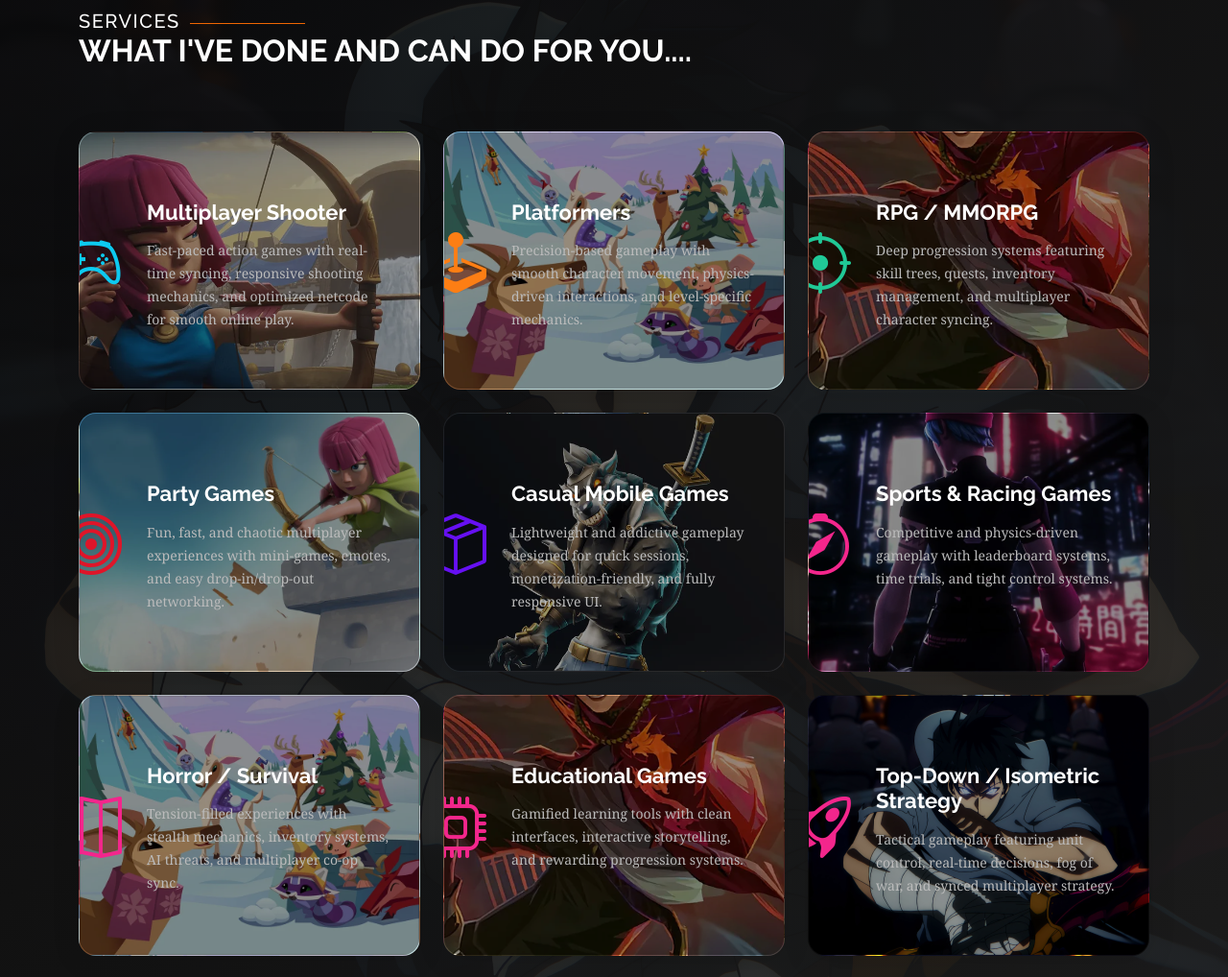
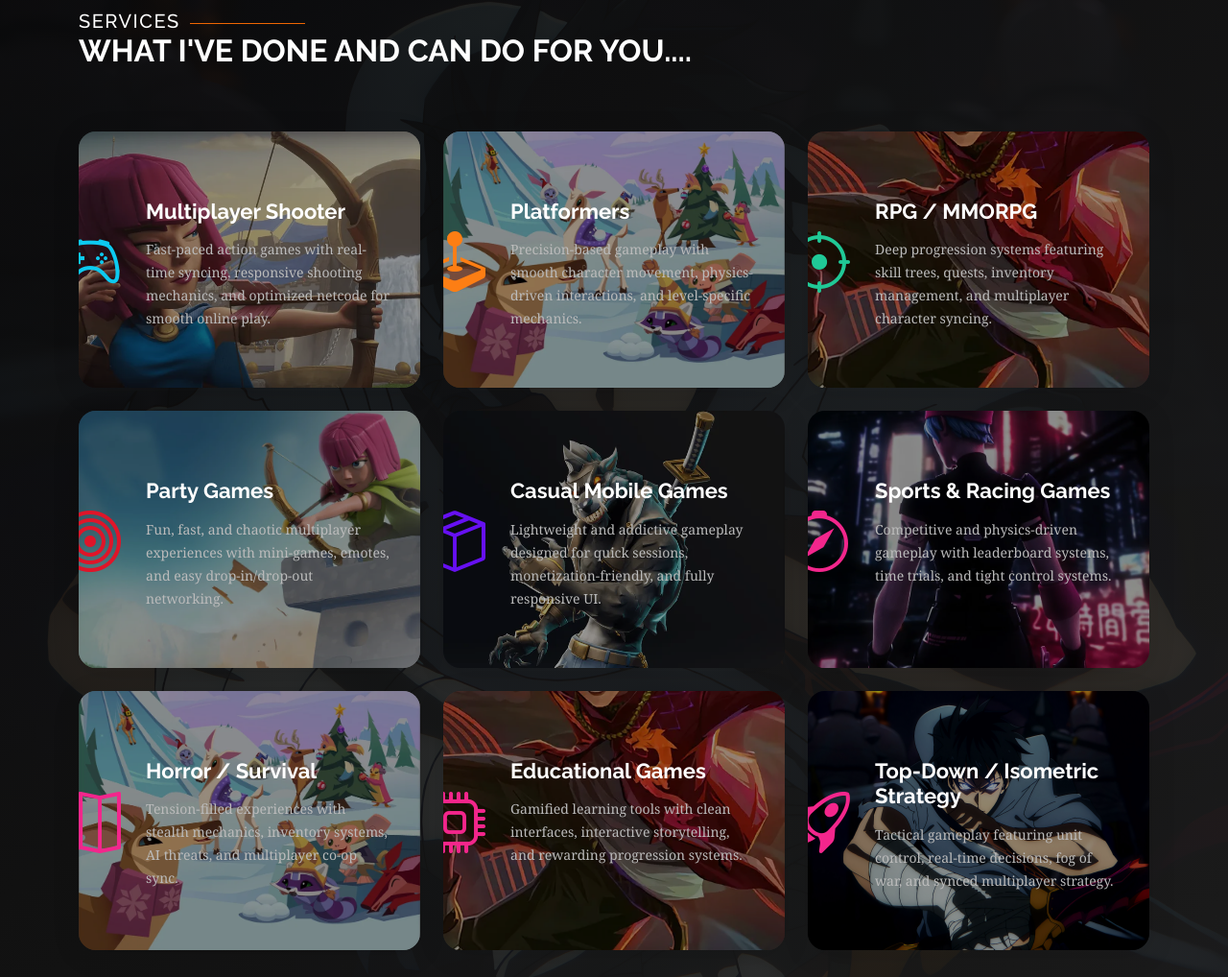
Before and after one commit to itsAshhal/itsAshhal.github.io, a plain HTML site: page index.html in a window 1280 px wide. Shown: the part 860-1878 px from the top of the page at 96% size. Drawn offline with nearby package versions, Linux system fonts and the light colour scheme; files whose address does not match are found by name.

Commit message:
Portfolio
Updated

```diff
--- a/assets/css/custom.css
+++ b/assets/css/custom.css
@@ -21,10 +21,20 @@
 /* custom cards */
 
 .card-1 {
-    background-image: url('../img/Card-Backgrounds/archer-with-a-bow-clash-of-clans-5lnl2yy85gm5n6gd.jpg ');
+    background-image: url('../img/Card-Backgrounds/archer-with-a-bow-clash-of-clans-5lnl2yy85gm5n6gd.jpg');
     /* Unique image */
     background-size: cover;
     background-position: center;
+
+    margin: 0;
+    padding: -1;
+    border: none;
+    background-size: cover;
+    background-position: center;
+
+    box-sizing: border-box;
+    background-repeat: no-repeat;
+    overflow: hidden;
 }
 
 .card-2 {
@@ -32,6 +42,17 @@
     /* Unique image */
     background-size: cover;
     background-position: center;
+
+    margin: 0;
+    padding: -1;
+    border: none;
+    background-size: cover;
+    background-position: center;
+
+    box-sizing: border-box;
+    background-repeat: no-repeat;
+    overflow: hidden;
+
 }
 
 .card-3 {
@@ -39,6 +60,17 @@
     /* Unique image */
     background-size: cover;
     background-position: center;
+
+
+    margin: 0;
+    padding: -1;
+    border: none;
+    background-size: cover;
+    background-position: center;
+
+    box-sizing: border-box;
+    background-repeat: no-repeat;
+    overflow: hidden;
 }
 
 .card-4 {
@@ -46,6 +78,17 @@
     /* Unique image */
     background-size: cover;
     background-position: center;
+
+    margin: 0;
+    padding: -1;
+    border: none;
+    background-size: cover;
+    background-position: center;
+
+    box-sizing: border-box;
+    background-repeat: no-repeat;
+    overflow: hidden;
+
 }
 
 .card-5 {
@@ -53,6 +96,17 @@
     /* Unique image */
     background-size: cover;
     background-position: center;
+
+
+    margin: 0;
+    padding: -1;
+    border: none;
+    background-size: cover;
+    background-position: center;
+
+    box-sizing: border-box;
+    background-repeat: no-repeat;
+    overflow: hidden;
 }
 
 .card-6 {
@@ -60,6 +114,17 @@
     /* Unique image */
     background-size: cover;
     background-position: center;
+
+    margin: 0;
+    padding: -1;
+    border: none;
+    background-size: cover;
+    background-position: center;
+
+    box-sizing: border-box;
+    background-repeat: no-repeat;
+    overflow: hidden;
+
 }
 
 .card-6 {
@@ -67,6 +132,17 @@
     /* Unique image */
     background-size: cover;
     background-position: center;
+
+    margin: 0;
+    padding: -1;
+    border: none;
+    background-size: cover;
+    background-position: center;
+
+    box-sizing: border-box;
+    background-repeat: no-repeat;
+    overflow: hidden;
+
 }
 
 .card-7 {
@@ -74,6 +150,17 @@
     /* Unique image */
     background-size: cover;
     background-position: center;
+
+
+    margin: 0;
+    padding: -1;
+    border: none;
+    background-size: cover;
+    background-position: center;
+
+    box-sizing: border-box;
+    background-repeat: no-repeat;
+    overflow: hidden;
 }
 
 .card-8 {
@@ -81,6 +168,17 @@
     /* Unique image */
     background-size: cover;
     background-position: center;
+
+
+    margin: 0;
+    padding: -1;
+    border: none;
+    background-size: cover;
+    background-position: center;
+
+    box-sizing: border-box;
+    background-repeat: no-repeat;
+    overflow: hidden;
 }
 
 .card-9 {
@@ -88,6 +186,17 @@
     /* Unique image */
     background-size: cover;
     background-position: center;
+
+
+    margin: 0;
+    padding: -1;
+    border: none;
+    background-size: cover;
+    background-position: center;
+
+    box-sizing: border-box;
+    background-repeat: no-repeat;
+    overflow: hidden;
 }
 
 .service-item::after {
--- /dev/null
+++ b/assets/custom.js
@@ -0,0 +1,29 @@
+
+const sections = document.querySelectorAll("section[id]");
+const navLinks = document.querySelectorAll(".navmenu a");
+
+window.addEventListener("scroll", () => {
+    let scrollY = window.pageYOffset;
+
+    sections.forEach((section) => {
+        const sectionTop = section.offsetTop - 100; // offset for sticky header
+        const sectionHeight = section.offsetHeight;
+        const sectionId = section.getAttribute("id");
+
+        if (scrollY >= sectionTop && scrollY < sectionTop + sectionHeight) {
+            navLinks.forEach((link) => {
+                link.classList.remove("active");
+                if (link.getAttribute("href") === `#${sectionId}`) {
+                    link.classList.add("active");
+                }
+            });
+        }
+    });
+});
+
+document.querySelectorAll(".navmenu a").forEach(link => {
+    link.addEventListener("click", function () {
+        document.querySelectorAll(".navmenu a").forEach(el => el.classList.remove("active"));
+        this.classList.add("active");
+    });
+});
--- a/index.html
+++ b/index.html
@@ -57,26 +57,6 @@
           <li><a href="#hero" class="active">Home</a></li>
           <!-- <li><a href="#about">About</a></li> -->
           <li><a href="#services">Services</a></li>
-          <!-- <li><a href="#portfolio">Portfolio</a></li> -->
-          <!-- <li><a href="#team">Team</a></li> -->
-          <!-- <li><a href="blog.html">Blog</a></li> -->
-          <!-- <li class="dropdown"><a href="#"><span>Dropdown</span> <i class="bi bi-chevron-down toggle-dropdown"></i></a>
-            <ul>
-              <li><a href="#">Dropdown 1</a></li>
-              <li class="dropdown"><a href="#"><span>Deep Dropdown</span> <i class="bi bi-chevron-down toggle-dropdown"></i></a>
-                <ul>
-                  <li><a href="#">Deep Dropdown 1</a></li>
-                  <li><a href="#">Deep Dropdown 2</a></li>
-                  <li><a href="#">Deep Dropdown 3</a></li>
-                  <li><a href="#">Deep Dropdown 4</a></li>
-                  <li><a href="#">Deep Dropdown 5</a></li>
-                </ul>
-              </li>
-              <li><a href="#">Dropdown 2</a></li>
-              <li><a href="#">Dropdown 3</a></li>
-              <li><a href="#">Dropdown 4</a></li>
-            </ul>
-          </li> -->
           <li><a href="#testimonials">Experience</a></li>
           <li><a href="#contact">Contact</a></li>
         </ul>
@@ -472,7 +452,7 @@
 
 
     <!-- Contact Section -->
-    <section id="contact" class="contact section">
+    <section id="contact" class="contact section" style="padding-bottom: 20rem; padding-top: 10rem;">
 
       <!-- Section Title -->
       <div class="container section-title" data-aos="fade-up">
@@ -594,6 +574,8 @@
   <script src="assets/vendor/isotope-layout/isotope.pkgd.min.js"></script>
   <script src="assets/vendor/swiper/swiper-bundle.min.js"></script>
 
+  <script src="./assets/custom.js"></script>
+
   <!-- Main JS File -->
   <script src="assets/js/main.js"></script>
 
```
